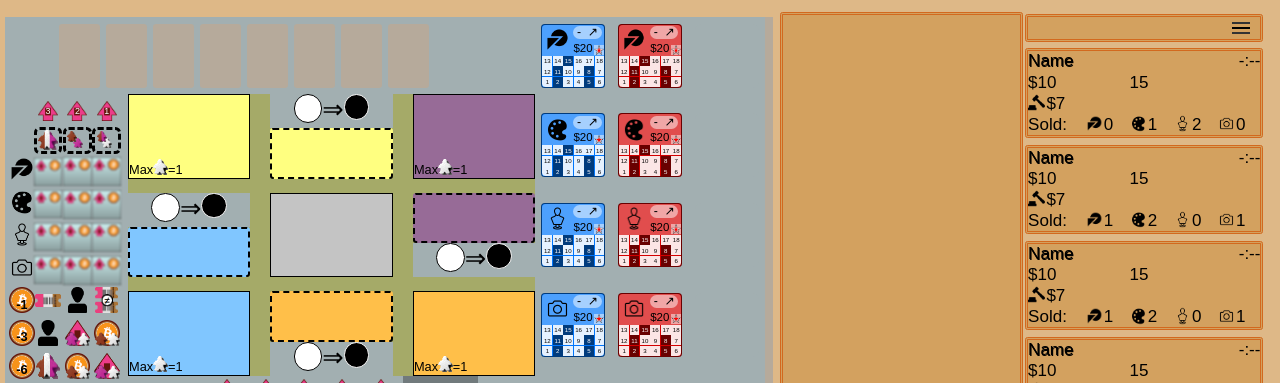
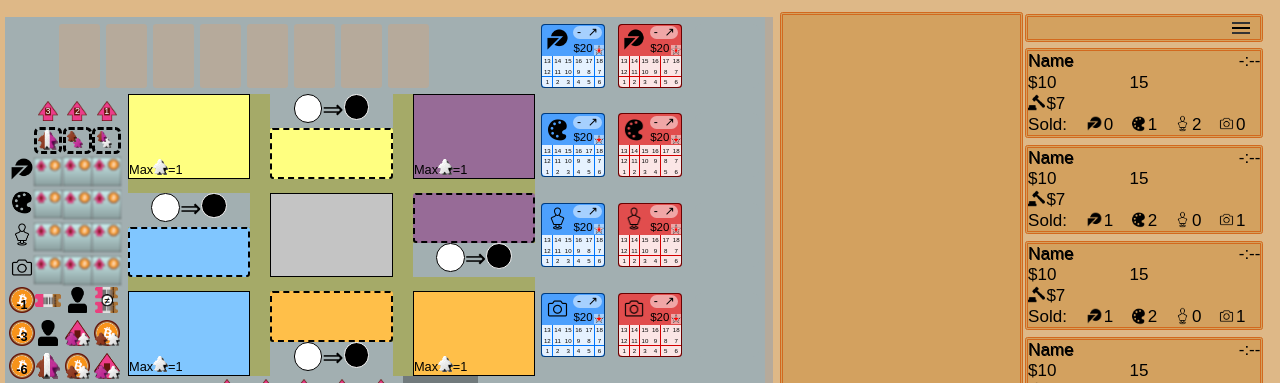
Before and after one commit to SliceOfBread/nftdealer, a website with bundled scripts: page public/player.html in a window 1280 px wide. Shown: the top 383 px of the page. Built offline with nearby package versions, Linux system fonts and the light colour scheme; no server answers.

Commit message:
changed artist fame to clarify selling price also updated rules with explanation of selling price and scoring

```diff
--- a/public/player.html
+++ b/public/player.html
@@ -354,21 +354,21 @@
 						<div class="artistlower">
 							<div class="artistfame fame13"><p>13</p></div>
 							<div class="artistfame fame14"><p>14</p></div>
-							<div class="artistfame fame15 artistvaluebump"><p>15</p></div>
+							<div class="artistfame fame15"><p>15</p></div>
 							<div class="artistfame fame16"><p>16</p></div>
 							<div class="artistfame fame17"><p>17</p></div>
 							<div class="artistfame fame18"><p>18</p></div>
 							<div class="artistfame fame12"><p>12</p></div>
-							<div class="artistfame fame11 artistvaluebump"><p>11</p></div>
+							<div class="artistfame fame11"><p>11</p></div>
 							<div class="artistfame fame10"><p>10</p></div>
 							<div class="artistfame fame9"><p>9</p></div>
-							<div class="artistfame fame8 artistvaluebump"><p>8</p></div>
+							<div class="artistfame fame8"><p>8</p></div>
 							<div class="artistfame fame7"><p>7</p></div>
 							<div class="artistfame fame1"><p>1</p></div>
-							<div class="artistfame fame2 artistvaluebump"><p>2</p></div>
+							<div class="artistfame fame2"><p>2</p></div>
 							<div class="artistfame fame3"><p>3</p></div>
 							<div class="artistfame fame4"><p>4</p></div>
-							<div class="artistfame fame5 artistvaluebump"><p>5</p></div>
+							<div class="artistfame fame5"><p>5</p></div>
 							<div class="artistfame fame6"><p>6</p></div>
 						</div>
 					</div>
@@ -382,21 +382,21 @@
 						<div class="artistlower">
 							<div class="artistfame fame13"><p>13</p></div>
 							<div class="artistfame fame14"><p>14</p></div>
-							<div class="artistfame fame15 artistvaluebump"><p>15</p></div>
+							<div class="artistfame fame15"><p>15</p></div>
 							<div class="artistfame fame16"><p>16</p></div>
 							<div class="artistfame fame17"><p>17</p></div>
 							<div class="artistfame fame18"><p>18</p></div>
 							<div class="artistfame fame12"><p>12</p></div>
-							<div class="artistfame fame11 artistvaluebump"><p>11</p></div>
+							<div class="artistfame fame11"><p>11</p></div>
 							<div class="artistfame fame10"><p>10</p></div>
 							<div class="artistfame fame9"><p>9</p></div>
-							<div class="artistfame fame8 artistvaluebump"><p>8</p></div>
+							<div class="artistfame fame8"><p>8</p></div>
 							<div class="artistfame fame7"><p>7</p></div>
 							<div class="artistfame fame1"><p>1</p></div>
-							<div class="artistfame fame2 artistvaluebump"><p>2</p></div>
+							<div class="artistfame fame2"><p>2</p></div>
 							<div class="artistfame fame3"><p>3</p></div>
 							<div class="artistfame fame4"><p>4</p></div>
-							<div class="artistfame fame5 artistvaluebump"><p>5</p></div>
+							<div class="artistfame fame5"><p>5</p></div>
 							<div class="artistfame fame6"><p>6</p></div>
 						</div>
 					</div>
@@ -414,21 +414,21 @@
 						<div class="artistlower">
 							<div class="artistfame fame13"><p>13</p></div>
 							<div class="artistfame fame14"><p>14</p></div>
-							<div class="artistfame fame15 artistvaluebump"><p>15</p></div>
+							<div class="artistfame fame15"><p>15</p></div>
 							<div class="artistfame fame16"><p>16</p></div>
 							<div class="artistfame fame17"><p>17</p></div>
 							<div class="artistfame fame18"><p>18</p></div>
 							<div class="artistfame fame12"><p>12</p></div>
-							<div class="artistfame fame11 artistvaluebump"><p>11</p></div>
+							<div class="artistfame fame11"><p>11</p></div>
 							<div class="artistfame fame10"><p>10</p></div>
 							<div class="artistfame fame9"><p>9</p></div>
-							<div class="artistfame fame8 artistvaluebump"><p>8</p></div>
+							<div class="artistfame fame8"><p>8</p></div>
 							<div class="artistfame fame7"><p>7</p></div>
 							<div class="artistfame fame1"><p>1</p></div>
-							<div class="artistfame fame2 artistvaluebump"><p>2</p></div>
+							<div class="artistfame fame2"><p>2</p></div>
 							<div class="artistfame fame3"><p>3</p></div>
 							<div class="artistfame fame4"><p>4</p></div>
-							<div class="artistfame fame5 artistvaluebump"><p>5</p></div>
+							<div class="artistfame fame5"><p>5</p></div>
 							<div class="artistfame fame6"><p>6</p></div>
 						</div>
 					</div>
@@ -442,21 +442,21 @@
 						<div class="artistlower">
 							<div class="artistfame fame13"><p>13</p></div>
 							<div class="artistfame fame14"><p>14</p></div>
-							<div class="artistfame fame15 artistvaluebump"><p>15</p></div>
+							<div class="artistfame fame15"><p>15</p></div>
 							<div class="artistfame fame16"><p>16</p></div>
 							<div class="artistfame fame17"><p>17</p></div>
 							<div class="artistfame fame18"><p>18</p></div>
 							<div class="artistfame fame12"><p>12</p></div>
-							<div class="artistfame fame11 artistvaluebump"><p>11</p></div>
+							<div class="artistfame fame11"><p>11</p></div>
 							<div class="artistfame fame10"><p>10</p></div>
 							<div class="artistfame fame9"><p>9</p></div>
-							<div class="artistfame fame8 artistvaluebump"><p>8</p></div>
+							<div class="artistfame fame8"><p>8</p></div>
 							<div class="artistfame fame7"><p>7</p></div>
 							<div class="artistfame fame1"><p>1</p></div>
-							<div class="artistfame fame2 artistvaluebump"><p>2</p></div>
+							<div class="artistfame fame2"><p>2</p></div>
 							<div class="artistfame fame3"><p>3</p></div>
 							<div class="artistfame fame4"><p>4</p></div>
-							<div class="artistfame fame5 artistvaluebump"><p>5</p></div>
+							<div class="artistfame fame5"><p>5</p></div>
 							<div class="artistfame fame6"><p>6</p></div>
 						</div>
 					</div>
@@ -474,21 +474,21 @@
 						<div class="artistlower">
 							<div class="artistfame fame13"><p>13</p></div>
 							<div class="artistfame fame14"><p>14</p></div>
-							<div class="artistfame fame15 artistvaluebump"><p>15</p></div>
+							<div class="artistfame fame15"><p>15</p></div>
 							<div class="artistfame fame16"><p>16</p></div>
 							<div class="artistfame fame17"><p>17</p></div>
 							<div class="artistfame fame18"><p>18</p></div>
 							<div class="artistfame fame12"><p>12</p></div>
-							<div class="artistfame fame11 artistvaluebump"><p>11</p></div>
+							<div class="artistfame fame11"><p>11</p></div>
 							<div class="artistfame fame10"><p>10</p></div>
 							<div class="artistfame fame9"><p>9</p></div>
-							<div class="artistfame fame8 artistvaluebump"><p>8</p></div>
+							<div class="artistfame fame8"><p>8</p></div>
 							<div class="artistfame fame7"><p>7</p></div>
 							<div class="artistfame fame1"><p>1</p></div>
-							<div class="artistfame fame2 artistvaluebump"><p>2</p></div>
+							<div class="artistfame fame2"><p>2</p></div>
 							<div class="artistfame fame3"><p>3</p></div>
 							<div class="artistfame fame4"><p>4</p></div>
-							<div class="artistfame fame5 artistvaluebump"><p>5</p></div>
+							<div class="artistfame fame5"><p>5</p></div>
 							<div class="artistfame fame6"><p>6</p></div>
 						</div>
 					</div>
@@ -502,21 +502,21 @@
 						<div class="artistlower">
 							<div class="artistfame fame13"><p>13</p></div>
 							<div class="artistfame fame14"><p>14</p></div>
-							<div class="artistfame fame15 artistvaluebump"><p>15</p></div>
+							<div class="artistfame fame15"><p>15</p></div>
 							<div class="artistfame fame16"><p>16</p></div>
 							<div class="artistfame fame17"><p>17</p></div>
 							<div class="artistfame fame18"><p>18</p></div>
 							<div class="artistfame fame12"><p>12</p></div>
-							<div class="artistfame fame11 artistvaluebump"><p>11</p></div>
+							<div class="artistfame fame11"><p>11</p></div>
 							<div class="artistfame fame10"><p>10</p></div>
 							<div class="artistfame fame9"><p>9</p></div>
-							<div class="artistfame fame8 artistvaluebump"><p>8</p></div>
+							<div class="artistfame fame8"><p>8</p></div>
 							<div class="artistfame fame7"><p>7</p></div>
 							<div class="artistfame fame1"><p>1</p></div>
-							<div class="artistfame fame2 artistvaluebump"><p>2</p></div>
+							<div class="artistfame fame2"><p>2</p></div>
 							<div class="artistfame fame3"><p>3</p></div>
 							<div class="artistfame fame4"><p>4</p></div>
-							<div class="artistfame fame5 artistvaluebump"><p>5</p></div>
+							<div class="artistfame fame5"><p>5</p></div>
 							<div class="artistfame fame6"><p>6</p></div>
 						</div>
 					</div>
@@ -534,21 +534,21 @@
 						<div class="artistlower">
 							<div class="artistfame fame13"><p>13</p></div>
 							<div class="artistfame fame14"><p>14</p></div>
-							<div class="artistfame fame15 artistvaluebump"><p>15</p></div>
+							<div class="artistfame fame15"><p>15</p></div>
 							<div class="artistfame fame16"><p>16</p></div>
 							<div class="artistfame fame17"><p>17</p></div>
 							<div class="artistfame fame18"><p>18</p></div>
 							<div class="artistfame fame12"><p>12</p></div>
-							<div class="artistfame fame11 artistvaluebump"><p>11</p></div>
+							<div class="artistfame fame11"><p>11</p></div>
 							<div class="artistfame fame10"><p>10</p></div>
 							<div class="artistfame fame9"><p>9</p></div>
-							<div class="artistfame fame8 artistvaluebump"><p>8</p></div>
+							<div class="artistfame fame8"><p>8</p></div>
 							<div class="artistfame fame7"><p>7</p></div>
 							<div class="artistfame fame1"><p>1</p></div>
-							<div class="artistfame fame2 artistvaluebump"><p>2</p></div>
+							<div class="artistfame fame2"><p>2</p></div>
 							<div class="artistfame fame3"><p>3</p></div>
 							<div class="artistfame fame4"><p>4</p></div>
-							<div class="artistfame fame5 artistvaluebump"><p>5</p></div>
+							<div class="artistfame fame5"><p>5</p></div>
 							<div class="artistfame fame6"><p>6</p></div>
 						</div>
 					</div>
@@ -562,21 +562,21 @@
 						<div class="artistlower">
 							<div class="artistfame fame13"><p>13</p></div>
 							<div class="artistfame fame14"><p>14</p></div>
-							<div class="artistfame fame15 artistvaluebump"><p>15</p></div>
+							<div class="artistfame fame15"><p>15</p></div>
 							<div class="artistfame fame16"><p>16</p></div>
 							<div class="artistfame fame17"><p>17</p></div>
 							<div class="artistfame fame18"><p>18</p></div>
 							<div class="artistfame fame12"><p>12</p></div>
-							<div class="artistfame fame11 artistvaluebump"><p>11</p></div>
+							<div class="artistfame fame11"><p>11</p></div>
 							<div class="artistfame fame10"><p>10</p></div>
 							<div class="artistfame fame9"><p>9</p></div>
-							<div class="artistfame fame8 artistvaluebump"><p>8</p></div>
+							<div class="artistfame fame8"><p>8</p></div>
 							<div class="artistfame fame7"><p>7</p></div>
 							<div class="artistfame fame1"><p>1</p></div>
-							<div class="artistfame fame2 artistvaluebump"><p>2</p></div>
+							<div class="artistfame fame2"><p>2</p></div>
 							<div class="artistfame fame3"><p>3</p></div>
 							<div class="artistfame fame4"><p>4</p></div>
-							<div class="artistfame fame5 artistvaluebump"><p>5</p></div>
+							<div class="artistfame fame5"><p>5</p></div>
 							<div class="artistfame fame6"><p>6</p></div>
 						</div>
 					</div>
--- a/public/style.css
+++ b/public/style.css
@@ -211,10 +211,26 @@ td {
 .fame6 {
     border-radius: 0 0 .5em 0;
 }
-.artistvaluebump {
-    background-color: rgba(0, 0 , 0, 0.5);
-    color: white;
-    /* font-weight: bolder; */
+.artistval20 {
+    background-color: white;
+}
+.artistval17 {
+    background-color:violet;
+}
+.artistval14 {
+    background-color:#8aaddb;
+}
+.artistval11 {
+    background-color:#00b300;
+}
+.artistval8 {
+    background-color:#e6e600;
+}
+.artistval5 {
+    background-color:orange;
+}
+.artistval0 {
+    background-color:red;
 }
 
 .art {
```
Also changed, not shown: public/gamerules.html (+40 -8 lines), public/js/gameclient.mjs (+11 -10 lines).
